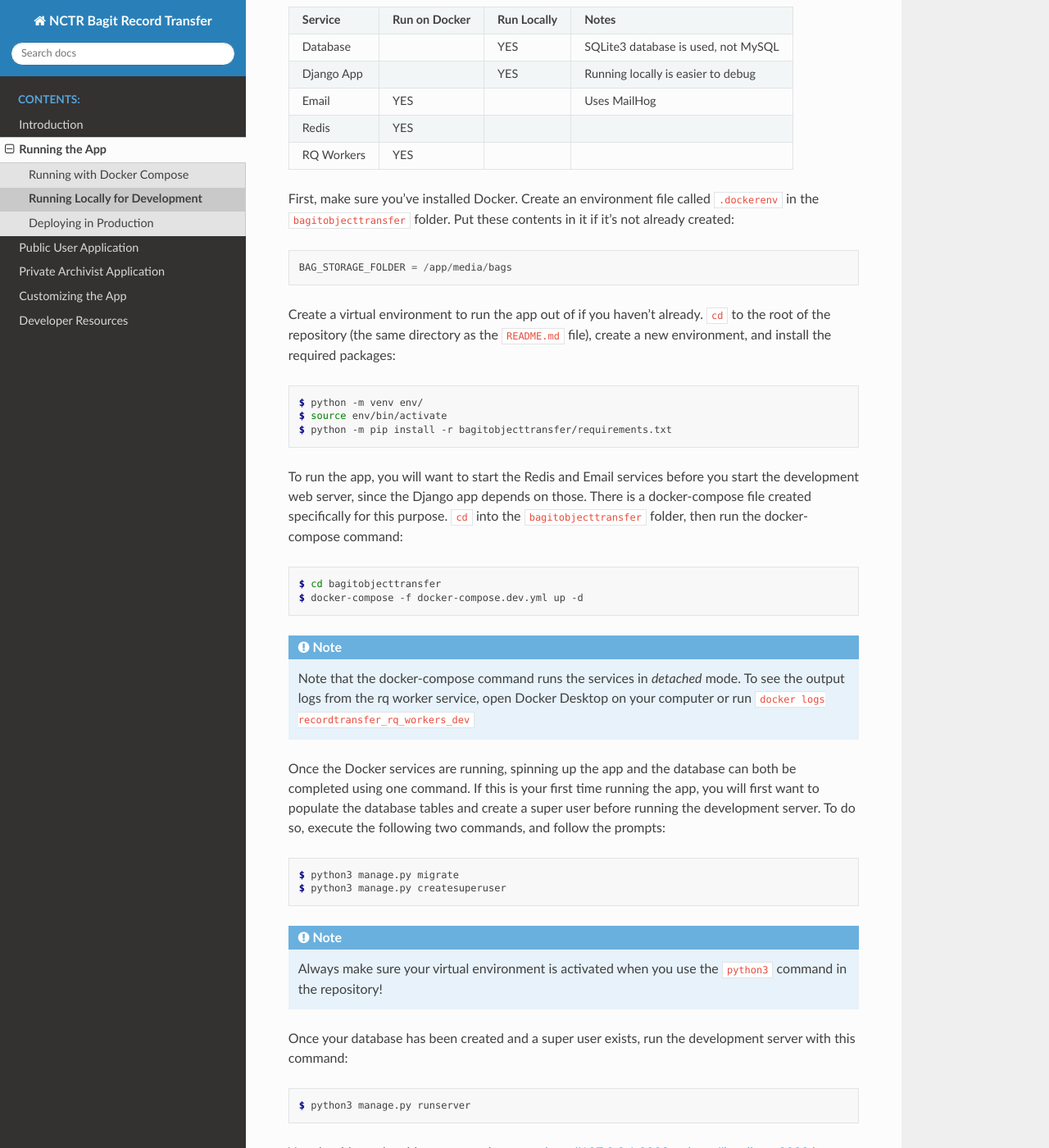
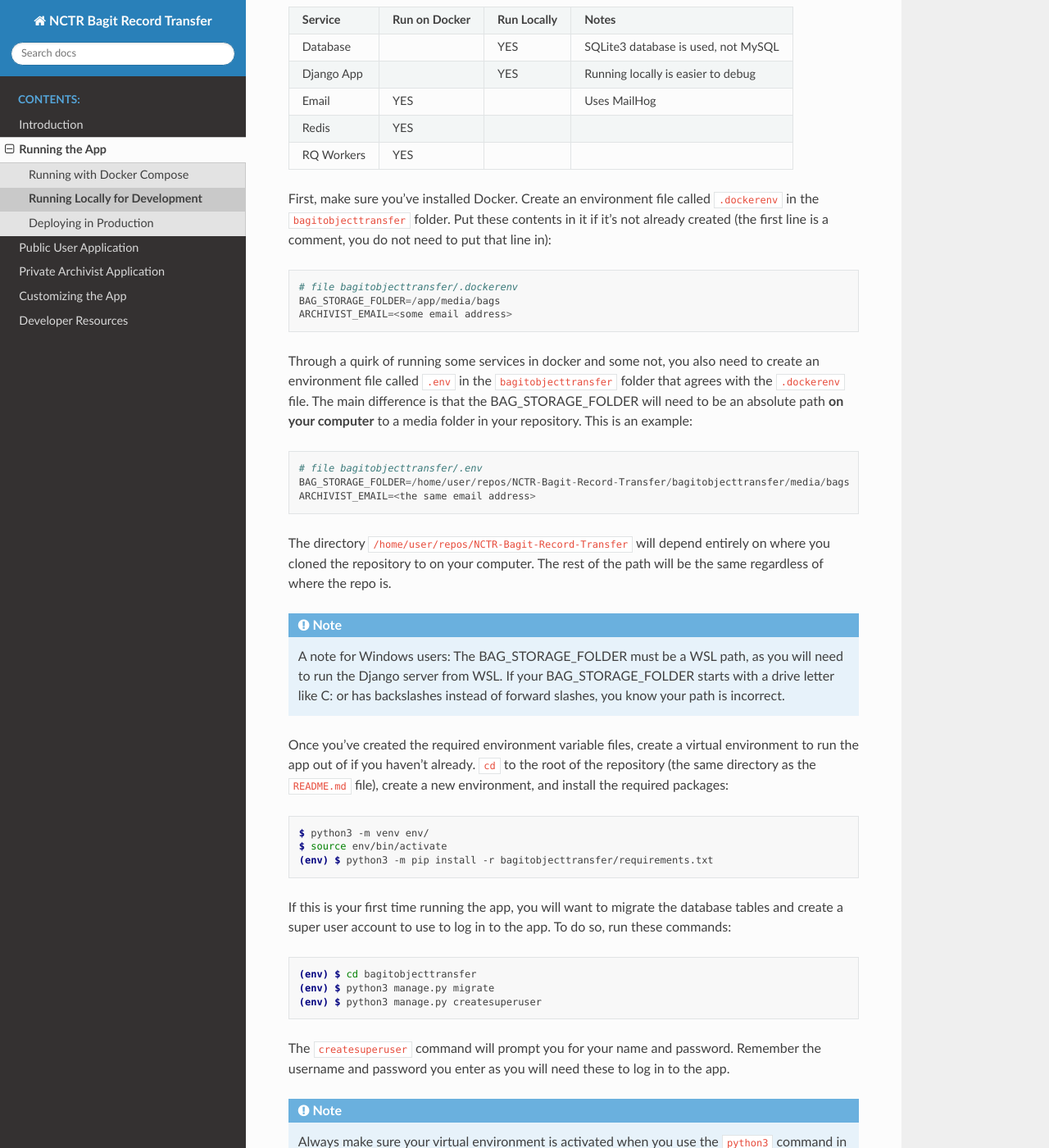
Before and after one commit to NationalCentreTruthReconciliation/Secure-Record-Transfer, a Sphinx documentation site: the page built from docs/running/local.rst, in a window 1280 px wide and 1400 px high, scrolled down 272 px. Shown: the whole window at 82% size. Built offline with Sphinx 7.4.7 and the Read the Docs theme 2.0.0, drawn with Linux system fonts in a browser that asks for light colours; some of the changed text lies outside the part shown.

Commit message:
Update docker-compose docs

```diff
--- a/docs/running/local.rst
+++ b/docs/running/local.rst
@@ -21,52 +21,62 @@
 +-----------+-----------------+---------------+-----------------------------------+
 
 First, make sure you've installed Docker. Create an environment file called :code:`.dockerenv` in
-the :code:`bagitobjecttransfer` folder. Put these contents in it if it's not already created:
+the :code:`bagitobjecttransfer` folder. Put these contents in it if it's not already created (the
+first line is a comment, you do not need to put that line in):
 
 ::
 
-    BAG_STORAGE_FOLDER = /app/media/bags
+    # file bagitobjecttransfer/.dockerenv
+    BAG_STORAGE_FOLDER=/app/media/bags
+    ARCHIVIST_EMAIL=<some email address>
 
 
-Create a virtual environment to run the app out of if you haven't already. :code:`cd` to the root of
-the repository (the same directory as the :code:`README.md` file), create a new environment, and
-install the required packages:
+Through a quirk of running some services in docker and some not, you also need to create an
+environment file called :code:`.env` in the :code:`bagitobjecttransfer` folder that agrees with the
+:code:`.dockerenv` file. The main difference is that the BAG_STORAGE_FOLDER will need to be an
+absolute path **on your computer** to a media folder in your repository. This is an example:
+
+::
+
+    # file bagitobjecttransfer/.env
+    BAG_STORAGE_FOLDER=/home/user/repos/NCTR-Bagit-Record-Transfer/bagitobjecttransfer/media/bags
+    ARCHIVIST_EMAIL=<the same email address>
+
+
+The directory :code:`/home/user/repos/NCTR-Bagit-Record-Transfer` will depend entirely on where you
+cloned the repository to on your computer. The rest of the path will be the same regardless of where
+the repo is.
+
+.. note::
+
+    A note for Windows users: The BAG_STORAGE_FOLDER must be a WSL path, as you will need to run the
+    Django server from WSL. If your BAG_STORAGE_FOLDER starts with a drive letter like C: or has
+    backslashes instead of forward slashes, you know your path is incorrect.
+
+
+Once you've created the required environment variable files, create a virtual environment to run the
+app out of if you haven't already. :code:`cd` to the root of the repository (the same directory as
+the :code:`README.md` file), create a new environment, and install the required packages:
 
 .. code-block:: console
 
-    $ python -m venv env/
+    $ python3 -m venv env/
     $ source env/bin/activate
-    $ python -m pip install -r bagitobjecttransfer/requirements.txt
+    (env) $ python3 -m pip install -r bagitobjecttransfer/requirements.txt
 
 
-To run the app, you will want to start the Redis and Email services before you start the development
-web server, since the Django app depends on those. There is a docker-compose file created
-specifically for this purpose. :code:`cd` into the :code:`bagitobjecttransfer` folder, then run the
-docker-compose command:
+If this is your first time running the app, you will want to migrate the database tables and create
+a super user account to use to log in to the app. To do so, run these commands:
 
 .. code-block:: console
 
-    $ cd bagitobjecttransfer
-    $ docker-compose -f docker-compose.dev.yml up -d
+    (env) $ cd bagitobjecttransfer
+    (env) $ python3 manage.py migrate
+    (env) $ python3 manage.py createsuperuser
 
 
-.. note::
-
-    Note that the docker-compose command runs the services in *detached* mode. To see the output
-    logs from the rq worker service, open Docker Desktop on your computer or run
-    :code:`docker logs recordtransfer_rq_workers_dev`
-
-
-Once the Docker services are running, spinning up the app and the database can both be completed
-using one command. If this is your first time running the app, you will first want to populate the
-database tables and create a super user before running the development server. To do so, execute
-the following two commands, and follow the prompts:
-
-.. code-block:: console
-
-    $ python3 manage.py migrate
-    $ python3 manage.py createsuperuser
-
+The :code:`createsuperuser` command will prompt you for your name and password. Remember the
+username and password you enter as you will need these to log in to the app.
 
 .. note::
 
@@ -74,16 +84,46 @@
     in the repository!
 
 
-Once your database has been created and a super user exists, run the development server with this
-command:
+To run the app, you will want to start the Redis and Email services before you start the development
+web server, since the Django app depends on those. There is a docker-compose file created
+specifically for this purpose. :code:`cd` into the :code:`bagitobjecttransfer` folder, then run the
+docker-compose command with the development compose file:
 
 .. code-block:: console
 
-    $ python3 manage.py runserver
+    (env) $ cd bagitobjecttransfer
+    (env) $ docker-compose -f docker-compose.dev.yml up -d
 
 
-You should now be able to access the app at http://127.0.0.1:8000 or http://localhost:8000 in your
-favourite browser.
+Once your database has been created, a super user exists, and the docker services are running, run
+the development server with this command:
 
-Any emails that the app sends are intercepted by the MailHog server. You can see the emails by
-visiting http://localhost:8025 in your favourite browser.
+.. code-block:: console
+
+    (env) $ python3 manage.py runserver
+
+
+.. note::
+
+    A note for Windows users: do not be tempted to run the server from Windows directly. **You MUST
+    run the server within WSL**, or else you will run into a myriad of issues, and bags will get
+    lost.
+
+
+After completing the setup and starting all of the services, you should be able to access the app
+at http://127.0.0.1:8000 or http://localhost:8000 in your browser. If you created a super user, you
+will be able to log in to the application with that super user account. New users can be added
+from the admin backend (https://localhost:8000/admin/recordtransfer/user/) or by using the sign-up
+page.
+
+Using the sign up page requires you to verify the new account by email. Any emails that the app
+sends are intercepted by the MailHog server. You can see the emails by visiting
+http://localhost:8025 in your browser.
+
+.. note::
+
+    The logs are disabled for the mail server since they are too verbose. To re-enable them, remove
+    the :code:`logging` section for the email service in the :code:`docker-compose.yml` file.
+
+
+The log files for all of the containers are written to :code:`bagitobjecttransfer/docker/logs/`.
```
Also changed, not shown: docs/running/docker.rst (+67 -12 lines), 2 other files.
